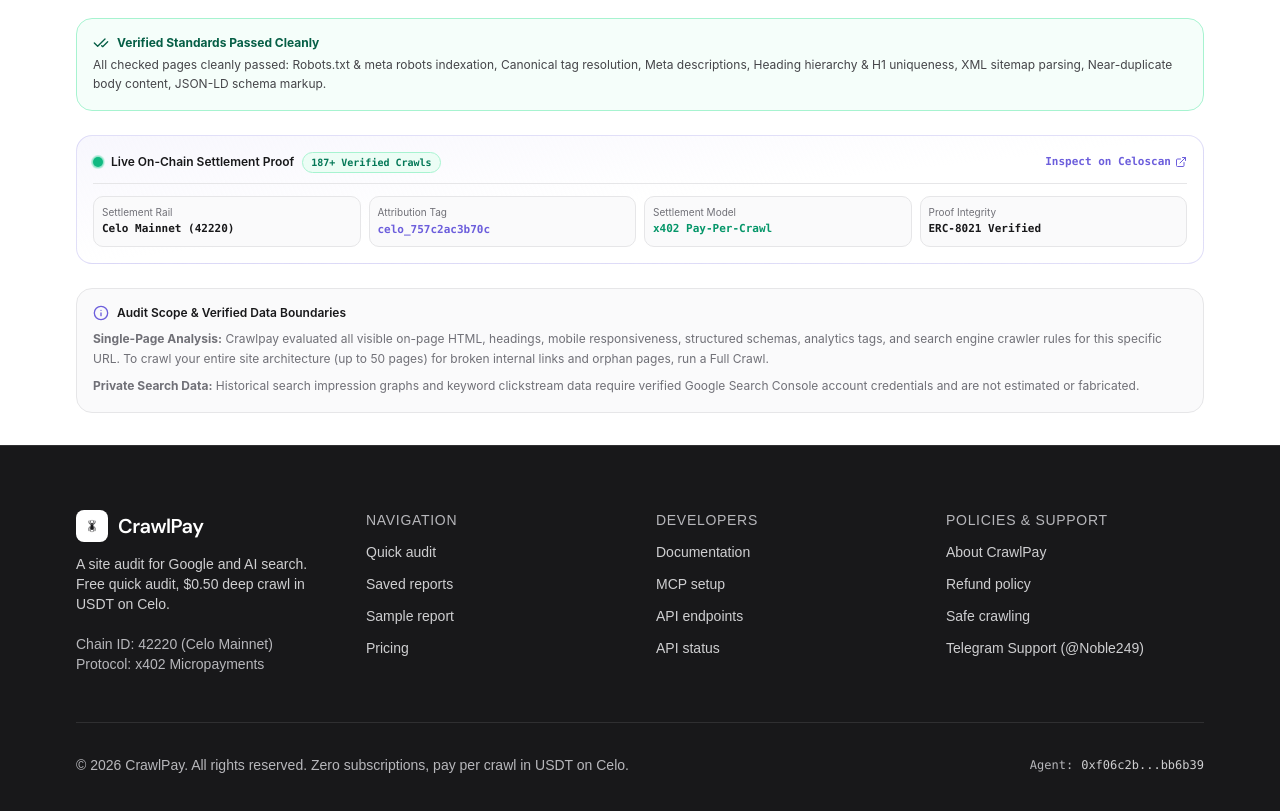
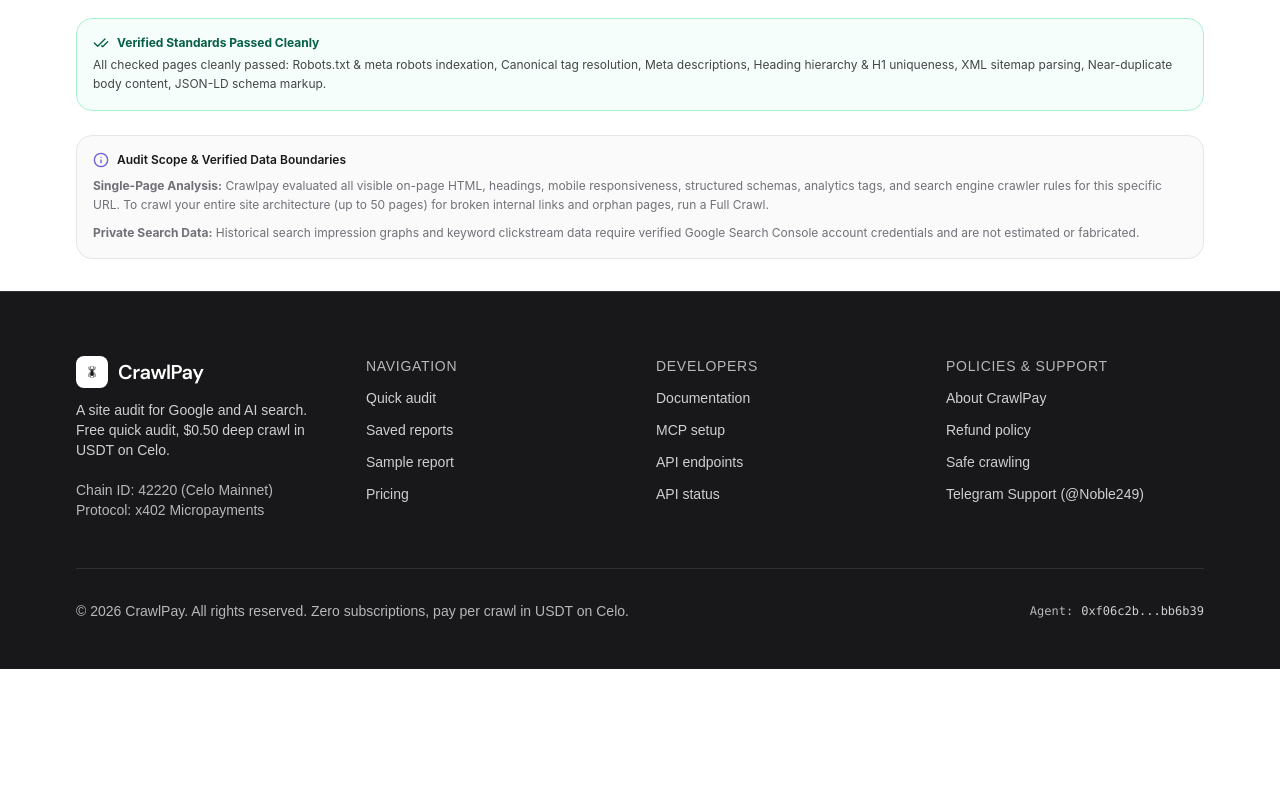
Before and after one commit to Michaelolawale/Crawlpay, a Next.js app: page /example in a window 1280 px wide. Shown: the part 2120-2931 px from the top of the page. After the commit the page ends 2789 px from the top, so only its background shows below. Built offline with nearby package versions, Linux system fonts and the light colour scheme.

Commit message:
fix: remove live proof settlement banner from reports details page

```diff
--- a/src/components/CheckEngineView.tsx
+++ b/src/components/CheckEngineView.tsx
@@ -3208,53 +3208,6 @@ Allow: /`;
       )}
 
     {/* =========================================================================
-        LIVE ON-CHAIN SETTLEMENT PROOF (187+ VERIFIED TRANSACTIONS)
-        ========================================================================= */}
-    <div className="rounded-[16px] border border-violet/20 bg-gradient-to-br from-violet/5 via-white to-white dark:from-violet/10 dark:via-[#16171d] dark:to-[#16171d] p-4 space-y-3 shadow-xs">
-      <div className="flex flex-wrap items-center justify-between gap-2 border-b border-graphite-100 dark:border-graphite-800 pb-2.5">
-        <div className="flex items-center gap-2">
-          <span className="relative flex size-2.5 shrink-0">
-            <span className="absolute inline-flex h-full w-full animate-ping rounded-full bg-emerald-400 opacity-75" />
-            <span className="relative inline-flex size-2.5 rounded-full bg-emerald-500" />
-          </span>
-          <span className="font-semibold text-ink dark:text-white text-xs">
-            Live On-Chain Settlement Proof
-          </span>
-          <span className="rounded-full bg-emerald-50 dark:bg-emerald-950/40 text-emerald-700 dark:text-emerald-400 border border-emerald-200 dark:border-emerald-800/80 px-2 py-0.5 text-[10px] font-mono font-bold">
-            187+ Verified Crawls
-          </span>
-        </div>
-        <a
-          href="https://celoscan.io/address/0xf06c2b754d07cba299751f0985a48f8013bb6b39"
-          target="_blank"
-          rel="noopener noreferrer"
-          className="text-violet hover:underline text-[11px] font-mono inline-flex items-center gap-1 font-semibold"
-        >
-          <span>Inspect on Celoscan</span>
-          <ExternalLink className="size-3" />
-        </a>
-      </div>
-      <div className="grid grid-cols-2 sm:grid-cols-4 gap-2 text-[11px]">
-        <div className="rounded-[10px] border border-graphite-100 dark:border-graphite-800 bg-[#fafafb] dark:bg-[#1a1b22] p-2 space-y-0.5">
-          <span className="text-[10px] text-graphite-600 dark:text-graphite-400 block">Settlement Rail</span>
-          <strong className="text-ink dark:text-white font-mono">Celo Mainnet (42220)</strong>
-        </div>
-        <div className="rounded-[10px] border border-graphite-100 dark:border-graphite-800 bg-[#fafafb] dark:bg-[#1a1b22] p-2 space-y-0.5">
-          <span className="text-[10px] text-graphite-600 dark:text-graphite-400 block">Attribution Tag</span>
-          <strong className="text-violet font-mono truncate block">celo_757c2ac3b70c</strong>
-        </div>
-        <div className="rounded-[10px] border border-graphite-100 dark:border-graphite-800 bg-[#fafafb] dark:bg-[#1a1b22] p-2 space-y-0.5">
-          <span className="text-[10px] text-graphite-600 dark:text-graphite-400 block">Settlement Model</span>
-          <strong className="text-emerald-600 dark:text-emerald-400 font-mono">x402 Pay-Per-Crawl</strong>
-        </div>
-        <div className="rounded-[10px] border border-graphite-100 dark:border-graphite-800 bg-[#fafafb] dark:bg-[#1a1b22] p-2 space-y-0.5">
-          <span className="text-[10px] text-graphite-600 dark:text-graphite-400 block">Proof Integrity</span>
-          <strong className="text-ink dark:text-white font-mono">ERC-8021 Verified</strong>
-        </div>
-      </div>
-    </div>
-
-    {/* =========================================================================
         AUDIT TRANSPARENCY & DATA BOUNDARIES
         ========================================================================= */}
     <section className="rounded-[16px] border border-graphite-100 dark:border-graphite-800 bg-[#fafafb] dark:bg-[#16171d] p-4 text-xs space-y-2">
```
